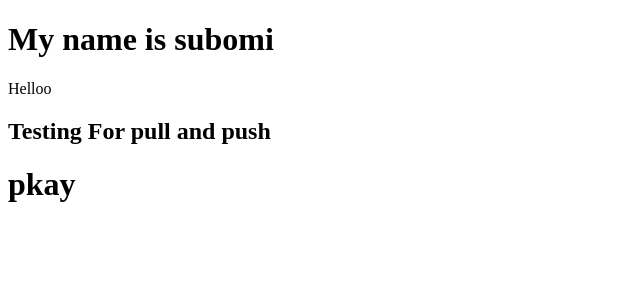
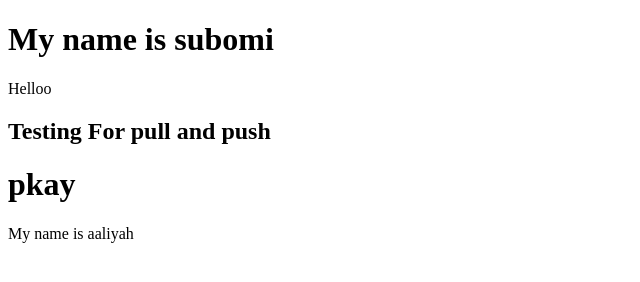
Before and after one commit to Alori-Daniel/CLASSIE-PROJECT, a plain HTML site: page pages/index.html in a window 1280 px wide. Shown: the whole page, without its empty margins (0-640 px from the left). Drawn offline with Linux system fonts and the light colour scheme.

Commit message:
Added paragraph

```diff
--- a/pages/index.html
+++ b/pages/index.html
@@ -11,6 +11,7 @@
     </p>
     <h2>Testing For pull and push</h2>
     <h1>pkay</h1>
+    <p>My name is aaliyah</p>
 
   </body>
 </html>
```
